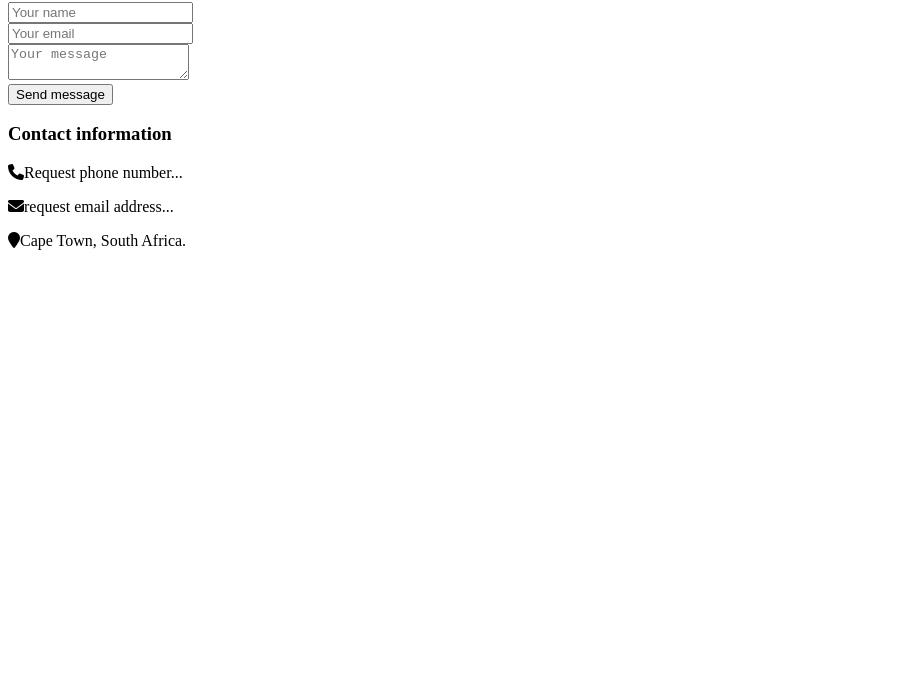
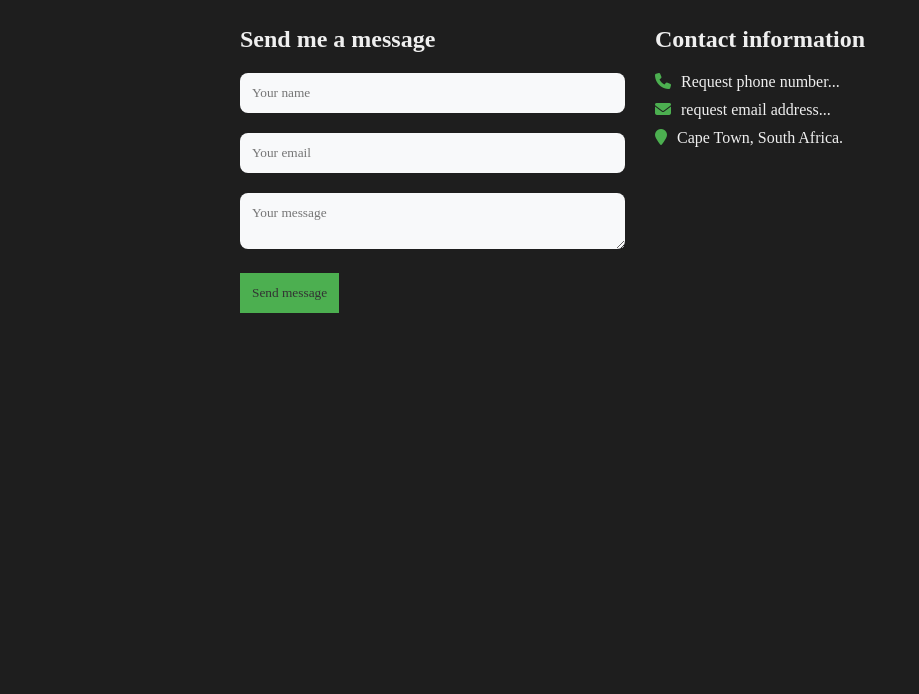
Before and after one commit to CodingWithCallum/codingwithcallum.github.io, a plain HTML site: page Pages/Contact.html in a window 1280 px wide. Shown: the part 106-800 px from the top of the page, without its empty margins (0-919 px from the left). Drawn offline with Linux system fonts and the light colour scheme; a web font is replaced by a local one.

Commit message:
updated styling for contact page - temporary

```diff
--- a/Pages/Contact.html
+++ b/Pages/Contact.html
@@ -9,7 +9,7 @@
     <link rel="preconnect" href="https://fonts.googleapis.com">
     <link rel="preconnect" href="https://fonts.gstatic.com" crossorigin>
     <link href="https://fonts.googleapis.com/css2?family=Ibarra+Real+Nova:wght@500&family=Rubik:wght@400&display=swap" rel="stylesheet">
-    <link rel="stylesheet" href="/CSS/contact.css">
+    <link rel="stylesheet" href="/Styling/contact.css">
     <link rel="stylesheet" type="text/css" href="https://cdnjs.cloudflare.com/ajax/libs/font-awesome/6.6.0/css/all.min.css">
     <title>Contact Me!</title>
 </head>
--- /dev/null
+++ b/Styling/contact.css
@@ -0,0 +1,97 @@
+*{
+    margin: 0px;
+    padding: 0px;
+    box-sizing: border-box;
+    font-family: 'Ibarra Real Nova', serif;
+}
+
+.contact{
+    min-height: 100vh;
+    background-color: #1e1e1e;
+    padding: 50px;
+    text-align: center;
+}
+
+.container{
+    max-width: 800px;
+    margin: 0 auto;
+}
+
+.contact h2{
+    font-size: 36px;
+    margin-bottom: 40px;
+    color: #efefef;
+}
+
+.contact-wrapper{
+    display: grid;
+    grid-template-columns: repeat(2,1fr);
+    grid-gap: 30px;
+}
+
+.contact-form{
+    text-align: left;
+}
+.contact-form h3{
+    font-size: 24px;
+    margin-bottom: 20px;
+    color: #efefef;
+}
+
+.form-group{
+    margin-bottom: 20px;
+}
+
+input, textarea{
+    width: 100%;
+    padding: 12px;
+    border-radius: 8px;
+    border: none;
+    background-color: #f8f9fa;
+    color: #efefef;
+}
+input:focus,
+textarea:focus{
+    outline: none;
+    box-shadow: 0 0 8px #bbb;
+}
+
+button{
+    display: inline-block;
+    padding: 12px 12px;
+    background-color: #4caf50;
+    color: #333;
+    border: none;
+    cursor: pointer;
+    transform: 0.3s ease;
+}
+button:hover{
+    background-color: #45a049;
+}
+
+.contact-info{
+    text-align: left;
+}
+
+.contact-info h3{
+    font-size: 24px;
+    margin-bottom: 20px;
+    color: #efefef;
+}
+.contact-info p{
+    margin-bottom: 10px;
+    color: #efefef;
+}
+.contact-info i{
+    color:#4caf50;
+    margin-right: 10px;
+}
+
+@media screen and (max-width: 768px){
+    .contact{
+        padding: 20px;
+    }
+    .content-wrapper{
+        grid-template-columns: 1fr;
+    }
+}
```
